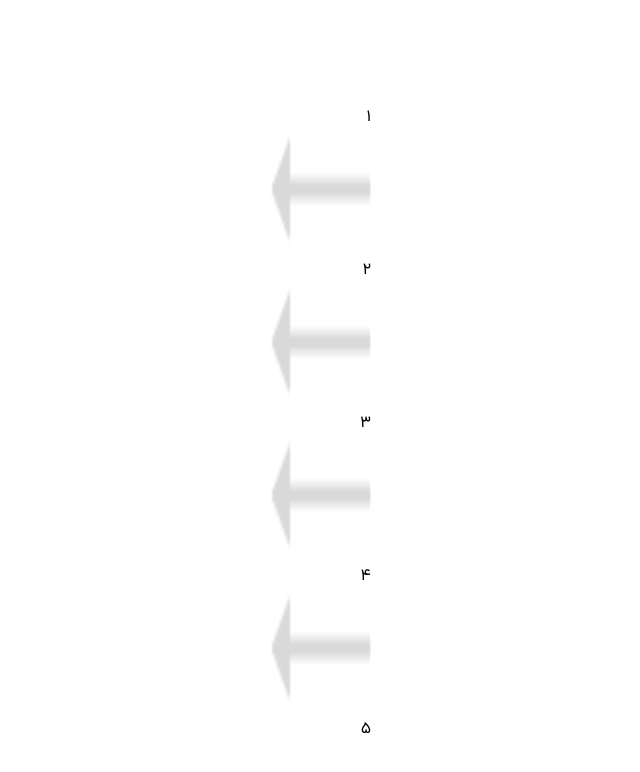
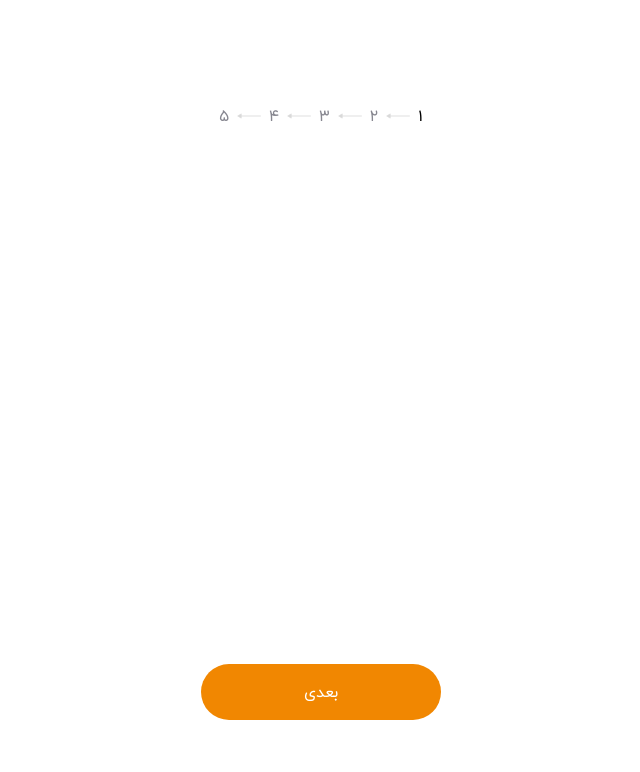
Before and after one commit to shaghayegh77amd/tavanir, a React (Vite) app: page /quiz in a window 1280 px wide. Shown: the top 772 px of the page, without its empty margins (498-1138 px from the left). Built offline with nearby package versions, Linux system fonts and the light colour scheme.

Commit message:
add pagination component

```diff
--- a/src/components/pagination/index.tsx
+++ b/src/components/pagination/index.tsx
@@ -6,7 +6,7 @@ const Pagination = ({ questionNumber }) => {
   return (
     <div className={styles.pagination}>
       {steps.map((step, index) => (
-        <div className={styles.wrapper} key={index}>
+        <div className={styles.item} key={index}>
           <div
             className={`${styles.number} ${
               questionNumber === index ? styles.active : ""
--- a/src/components/pagination/styles.module.scss
+++ b/src/components/pagination/styles.module.scss
@@ -1,7 +1,20 @@
-.Pagination {
-  .wrapper {
+.pagination {
+  display: flex;
+  justify-content: center;
+  gap: 8px;
+  .item {
     display: flex;
-    justify-content: center;
     gap: 8px;
+    align-items: center;
+    .number {
+      color: #878790;
+      &.active {
+        color: #000;
+      }
+    }
+    .arrow {
+      width: 24px;
+      height: 6px;
+    }
   }
 }
--- a/src/index.css
+++ b/src/index.css
@@ -85,11 +85,12 @@ input[type="search"]::-webkit-search-cancel-button {
   height: 640px;
 }
 .button {
+  width: 240px;
+  text-align: center;
   padding: 16px 32px;
   color: #fff;
   background-color: #f18701;
   border-radius: 32px;
-  position: relative;
+  position: absolute;
   bottom: 0;
-  margin-top: 32px;
 }
--- a/src/pages/quizPage/quiz.tsx
+++ b/src/pages/quizPage/quiz.tsx
@@ -4,8 +4,11 @@ import Pagination from "../../components/pagination";
 
 const QuizPage = () => {
   return (
-    <div className={styles.startPage}>
+    <div className={styles.quizPage}>
       <Pagination questionNumber={0} />
+      <a href="/quiz" className="button">
+        بعدی
+      </a>
     </div>
   );
 };
--- a/src/pages/quizPage/styles.module.scss
+++ b/src/pages/quizPage/styles.module.scss
@@ -1,8 +1,9 @@
-.startPage {
+.quizPage {
   display: flex;
   flex-direction: column;
   align-items: center;
   width: 100%;
+  height: 100%;
   img {
     width: 100px;
     height: 122px;
```
